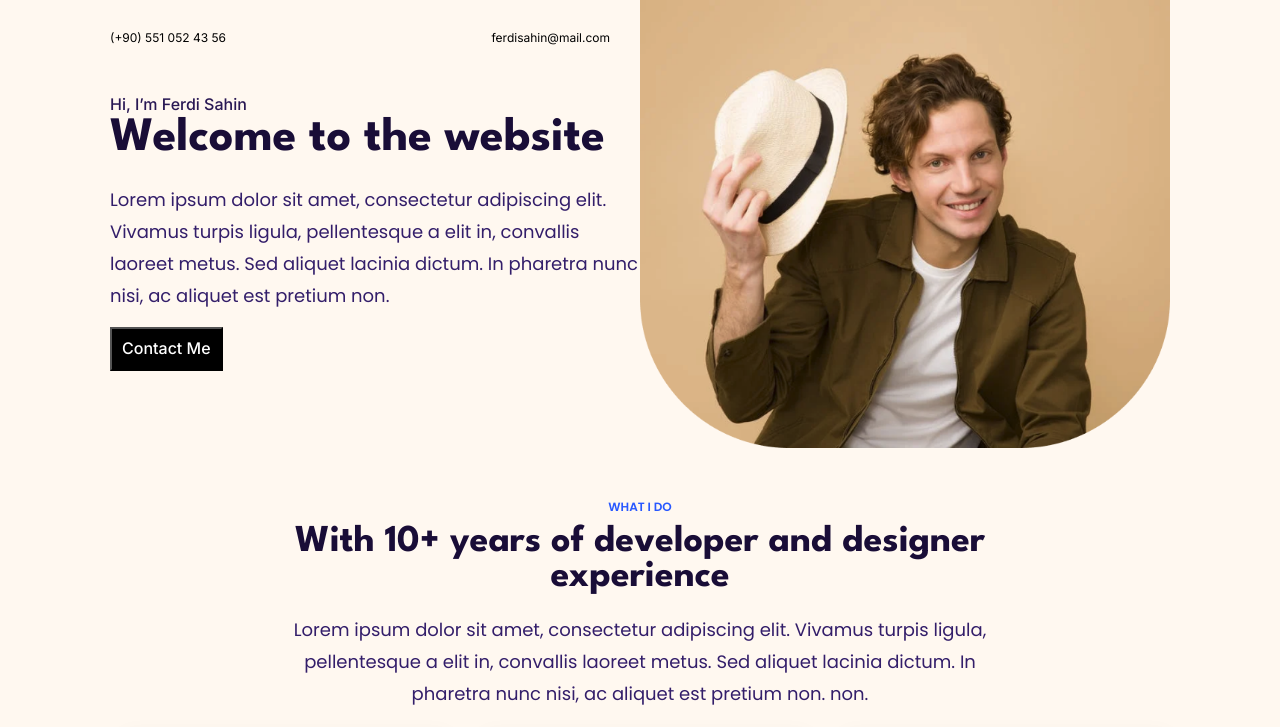
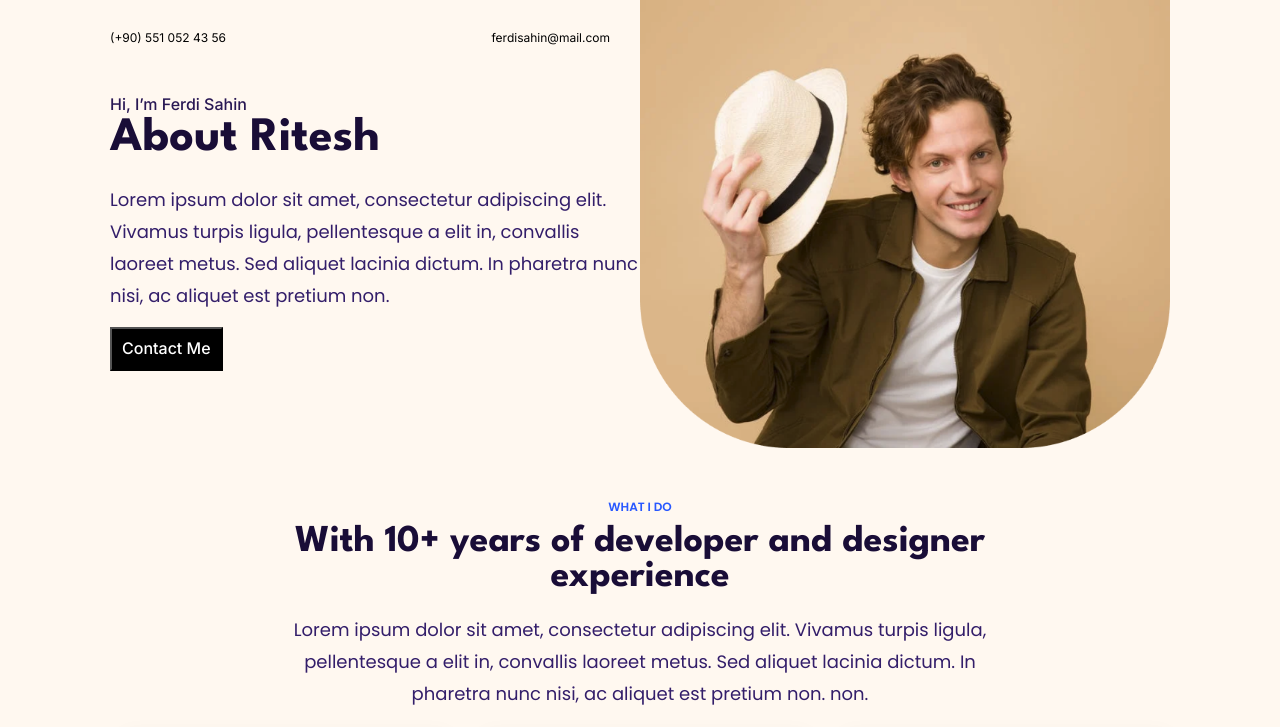
Before and after one commit to sharmaritesh707/ritesh-portfolio-revision, a plain HTML site: page src/index.html in a window 1280 px wide. Shown: the top 727 px of the page. Drawn offline with Linux system fonts and the light colour scheme.

Commit message:
change to "change made to title about ritesh"

```diff
--- a/src/index.html
+++ b/src/index.html
@@ -19,7 +19,7 @@
         </div>
         <div id="content">
           <div id="name">Hi, I’m Ferdi Sahin</div>
-          <h1>Welcome to the website</h1>
+          <h1>About Ritesh</h1>
           <div class="big-text">
             Lorem ipsum dolor sit amet, consectetur adipiscing elit. Vivamus
             turpis ligula, pellentesque a elit in, convallis laoreet metus. Sed
```
